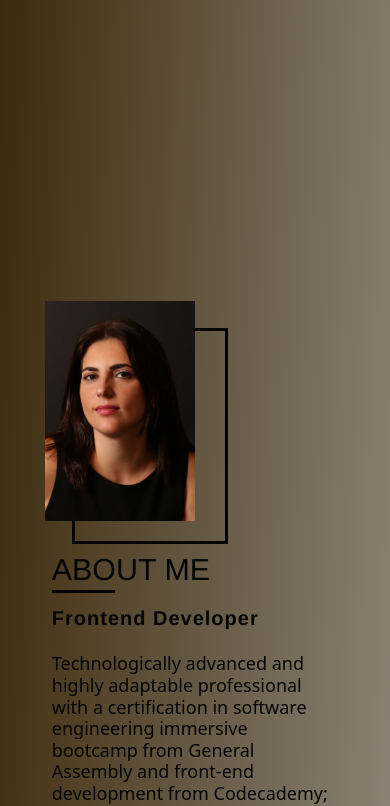
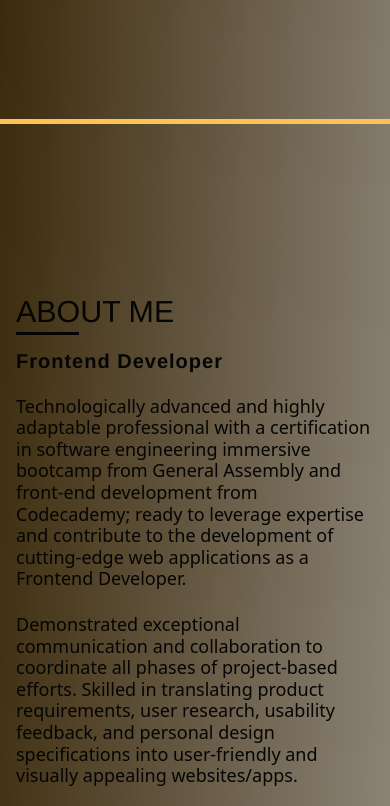
Before and after one commit to LauraTelqiu/My-portfolio, a React (Create React App) app: page / in a window 390 px wide. Shown: the part 720-1526 px from the top of the page. Built offline with nearby package versions, Linux system fonts and the light colour scheme.

Commit message:
media query

```diff
--- a/src/screens/aboutMe/AboutMe.js
+++ b/src/screens/aboutMe/AboutMe.js
@@ -1,6 +1,6 @@
 import React from "react";
 import profile from "../../images/profile.jpg";
-import "./me.css";
+import "./about.css";
 
 function AboutMe() {
 
--- a/src/screens/aboutMe/about.css
+++ b/src/screens/aboutMe/about.css
@@ -1,127 +1,224 @@
-.about__container {
-  padding: 12%;
-  margin: 2%;
-
-
+.aboutMe {
+  display: flex;
+  justify-content: center;
+  align-items: center;
+  justify-content: center;
+  flex-wrap: wrap;
+  padding: 5.5% 0;
+  border-bottom: 5px solid var(--nav-color);
 
 }
 
-.about__container img {
-  width: 9%;
-  height: calc(80% * 0.75);
-  /* 0.75 is the aspect ratio of a 4:3 image */
-  object-fit: contain;
-  border: 3px solid #201815;
-  border-radius: 3px;
-
-  float: left;
-  margin-right: 1rem;
-  margin-top: 4rem;
-  /* add margin to move the image up */
+.about_container {
+  width: 100%;
+  max-width: 1100px;
+  display: flex;
+  flex-direction: column;
+  align-items: center;
+  padding: 0 16px;
 }
 
-.about__text {
-
-  font-family: "Courier New", Courier, monospace;
-  font-size: x-large;
-  color: rgb(250, 238, 216);
-  /* padding: 2%; */
-  text-align: justify;
+.about_contents {
+  display: flex;
+  flex-wrap: wrap;
+  justify-content: center;
+  align-items: center;
+  margin-top: 60px;
+  max-width: 900px;
+  width: 100%;
 }
 
-.about__text h1 {
-  text-align: justify;
+.about_contents .imageSection {
+  position: relative;
+  min-width: 300px;
+  height: 380px;
+  margin-right: 30px;
+  margin-bottom: 30px;
+  z-index: 0;
+  /* Make sure the image is behind the outline */
 }
 
-@media only screen and (max-width: 900px) {
-  .about__container {
-    flex-direction: column;
-    padding: 20% 2%;
-  }
+.imageSection img {
+  width: 100%;
+  height: 100%;
+  object-fit: contain;
+  z-index: 1;
 
-  .about__container img {
-    display: none;
+  /* Bring the image to the front*/
+}
 
-  }
+.imageSection::after {
+  position: absolute;
+  content: "";
+  width: calc(100% - 40px);
+  height: calc(100% - 1px);
+  outline: 3px solid var(--about);
+  top: 20px;
+  left: 40px;
 
-  .about__text {
-    font-size: medium;
-    text-align: left;
-  }
+  z-index: -1;
+  /* Send the outline behind the image */
+}
 
-  .about__text h1 {
-    text-align: left;
+.infoSection {
+  max-width: 35rem;
+  width: 100%;
+  margin-bottom: 30px;
+}
+
+.infoSection h1 {
+  color: var(--about);
+  font-size: 1.9rem;
+  font-family: helvetica;
+  text-transform: uppercase;
+  display: inline-block;
+  margin-bottom: 5px;
+  position: relative;
+}
+
+.infoSection h1::before {
+  content: "";
+  position: absolute;
+  width: 100%;
+  height: 1px;
+  top: 110%;
+  left: 15px;
+  /* background-color: #aaabb0; */
+}
+
+.infoSection h1::after {
+  content: "";
+  position: absolute;
+  width: 40%;
+  height: 3px;
+  top: calc(110% - 1px);
+  left: 0px;
+  background-color: var(--about);
+}
+
+.infoSection h2 {
+  font-family: Helvetica;
+  font-size: 20px;
+  font-weight: 600;
+  color: var(--about);
+  padding: 14px 0px 15px;
+  text-transform: capitalize;
+  letter-spacing: 1px;
+}
+
+.infoSection p {
+  color: var(--about);
+  font-size: 18px;
+  line-height: 1.2;
+  text-align: justify;
+  padding-bottom: 8px;
+}
+
+.personalInfo {
+  display: flex;
+  flex-wrap: wrap;
+  justify-content: space-between;
+  align-items: center;
+  margin-top: 14px;
+  padding-bottom: 10px;
+  border-bottom: 1px solid #555;
+}
+
+.personalInfo div {
+  display: flex;
+  flex-direction: column;
+  margin-right: 10px;
+}
+
+.personalInfo div span {
+  color: #aaabb0;
+  letter-spacing: 1px;
+}
+
+.infoSection button {
+  min-width: 150px;
+  padding: 8px 18px;
+  border: 1px solid var(--about);
+  border-radius: 25px;
+  font-size: 18px;
+  background-color: #2b2b2b;
+  color: #aaabb0;
+  letter-spacing: 1px;
+  transition: all 0.4s;
+  margin-top: 20px;
+}
+
+.infoSection button:hover {
+  color: var(--about);
+  border-color: #aaabb0;
+}
+
+@media screen and (max-width: 768px) {
+  .aboutMe {
+    padding-top: 25% !important;
+    padding-bottom: 30% !important;
   }
 }
 
-/* .about__container {
-  height: 100vh;
-  padding: 4rem 0;
-  display: flex;
-  flex-direction: row;
-  justify-content: center;
-  align-items: center;
-
-
-}
-
-.about__container img {
-  width: 18rem;
-  height: 100%;
-  border-radius: 3px;
-  border: 10px solid #201815;
-  object-fit: cover;
-  object-position: center top;
-  box-shadow: 0 0 20px rgba(0, 0, 0, 0.3);
-  margin-right: 4rem;
-}
-
-.about__text {
-  max-width: 1000px;
-  font-family: "Helvetica Neue", Helvetica, Arial, sans-serif;
-  font-size: 1.4rem;
-  line-height: 1.6;
-  color: rgb(5, 5, 4)
-}
-
-.about__text h1 {
-  font-size: 2rem;
-  font-weight: bold;
-  margin-bottom: 2rem;
-}
-
-.about__text p {
-  margin-bottom: 2rem;
-} */
-
-/*  ---------------- MEDIA QUERIES ----------- */
-
-/* @media only screen and (max-width: 900px) {
-  .about__container {
-
-    height: auto;
-    text-align: center;
-    flex-direction: column;
-    justify-content: center;
-    box-sizing: content-box;
-    padding: 4%;
-
-
-  }
-
-  .about__container img {
-
-    width: 10rem;
-    border-radius: 50%;
+@media screen and (min-height: 1000px) and (max-height: 1368px) {
+  .aboutMe {
+    padding: 57% 5%;
   }
 }
 
-@media only screen and (max-width: 700px) {
-  .about__container {
-    padding-top: 10%;
+@media screen and (max-height: 1368px) {
+  .aboutMe {
+    padding-bottom: 29%;
+    margin-top: 3%;
+  }
+}
+
+@media screen and (max-width: 912px) {
+  .about_contents {
+    flex-direction: column;
   }
 
-  .about__text {
-    max-width: 400px;
+  .about_contents .imageSection {
+    display: none;
+    /* width: 200px;
+    height: 220px; */
   }
-} */
+
+  /* .imageSection img {
+
+    object-fit: contain;
+    width: 180px;
+    height: 220px;
+  } */
+
+  /* .imageSection::after {
+    width: calc(100% - 150px);
+    height: calc(100% - 10px);
+    top: 30px;
+    left: 45px;
+  } */
+
+  .infoSection {
+    max-width: 100%;
+  }
+
+  .personalInfo {
+    flex-direction: column;
+    padding-bottom: 20px;
+    border-bottom: none;
+  }
+
+  .personalInfo div {
+    margin-bottom: 10px;
+  }
+
+  .infoSection p {
+    text-align: start;
+  }
+}
+
+@media screen and (max-width: 450px) {
+  .aboutMe {
+    padding-top: 25%;
+  }
+}
--- a/src/screens/aboutMe/me.css
+++ /dev/null
@@ -1,199 +0,0 @@
-.aboutMe {
-  display: flex;
-  justify-content: center;
-  align-items: center;
-  justify-content: center;
-  flex-wrap: wrap;
-  padding: 50px 0;
-}
-
-.about_container {
-  width: 100%;
-  max-width: 1100px;
-  display: flex;
-  flex-direction: column;
-  align-items: center;
-  padding: 0 16px;
-}
-
-.about_contents {
-  display: flex;
-  flex-wrap: wrap;
-  justify-content: center;
-  align-items: center;
-  margin-top: 60px;
-  max-width: 900px;
-  width: 100%;
-}
-
-.about_contents .imageSection {
-  position: relative;
-  min-width: 300px;
-  height: 380px;
-  margin-right: 30px;
-  margin-bottom: 30px;
-  z-index: 0;
-  /* Make sure the image is behind the outline */
-}
-
-.imageSection img {
-  width: 100%;
-  height: 100%;
-  object-fit: contain;
-  z-index: 1;
-  /* Bring the image to the front */
-}
-
-.imageSection::after {
-  position: absolute;
-  content: "";
-  width: calc(100% - 40px);
-  height: calc(100% - 1px);
-  outline: 3px solid var(--about);
-  top: 20px;
-  left: 40px;
-
-  z-index: -1;
-  /* Send the outline behind the image */
-}
-
-.infoSection {
-  max-width: 35rem;
-  width: 100%;
-  margin-bottom: 30px;
-}
-
-.infoSection h1 {
-  color: var(--about);
-  font-size: 1.9rem;
-  font-family: helvetica;
-  text-transform: uppercase;
-  display: inline-block;
-  margin-bottom: 5px;
-  position: relative;
-}
-
-.infoSection h1::before {
-  content: "";
-  position: absolute;
-  width: 100%;
-  height: 1px;
-  top: 110%;
-  left: 15px;
-  /* background-color: #aaabb0; */
-}
-
-.infoSection h1::after {
-  content: "";
-  position: absolute;
-  width: 40%;
-  height: 3px;
-  top: calc(110% - 1px);
-  left: 0px;
-  background-color: var(--about);
-}
-
-.infoSection h2 {
-  font-family: Helvetica;
-  font-size: 20px;
-  font-weight: 600;
-  color: var(--about);
-  padding: 14px 0px 15px;
-  text-transform: capitalize;
-  letter-spacing: 1px;
-}
-
-.infoSection p {
-  color: var(--about);
-  font-size: 18px;
-  line-height: 1.2;
-  text-align: justify;
-  padding-bottom: 8px;
-}
-
-.personalInfo {
-  display: flex;
-  flex-wrap: wrap;
-  justify-content: space-between;
-  align-items: center;
-  margin-top: 14px;
-  padding-bottom: 10px;
-  border-bottom: 1px solid #555;
-}
-
-.personalInfo div {
-  display: flex;
-  flex-direction: column;
-  margin-right: 10px;
-}
-
-.personalInfo div span {
-  color: #aaabb0;
-  letter-spacing: 1px;
-}
-
-.infoSection button {
-  min-width: 150px;
-  padding: 8px 18px;
-  border: 1px solid var(--about);
-  border-radius: 25px;
-  font-size: 18px;
-  background-color: #2b2b2b;
-  color: #aaabb0;
-  letter-spacing: 1px;
-  transition: all 0.4s;
-  margin-top: 20px;
-}
-
-.infoSection button:hover {
-  color: var(--about);
-  border-color: #aaabb0;
-}
-
-@media screen and (max-width: 900px) {
-  .aboutMe {
-    padding-top: 30%;
-  }
-
-  .about_contents {
-    flex-direction: column;
-  }
-
-  .about_contents .imageSection {
-    width: 200px;
-    height: 220px;
-
-  }
-
-  .imageSection img {
-    object-fit: contain;
-    width: 180px;
-    height: 220px;
-  }
-
-  .imageSection::after {
-    width: calc(100% - 150px);
-    height: calc(100% - 10px);
-    top: 30px;
-    left: 45px;
-  }
-
-  .infoSection {
-    max-width: 80%;
-  }
-
-  .personalInfo {
-    flex-direction: column;
-    padding-bottom: 20px;
-    border-bottom: none;
-  }
-
-  .personalInfo div {
-    margin-bottom: 10px;
-  }
-
-  .infoSection p {
-    text-align: start;
-  }
-
-}
--- a/src/screens/header/header.css
+++ b/src/screens/header/header.css
@@ -27,6 +27,7 @@
   text-align: center;
   background-color: var(--background-color);
   padding-top: 10%;
+  border-bottom: 5px solid var(--nav-color);
 }
 
 .about h2 {
--- a/src/screens/navigationBar/navigation.css
+++ b/src/screens/navigationBar/navigation.css
@@ -8,12 +8,12 @@
 
 .nav-link {
   background-color: var(--nav-color);
-  transition: background-color 0.3s ease;
+  transition: all 0.3s ease;
 }
 
 .nav-link:hover {
   background-color: #f2d4a6;
-  transition: background-color 0.3s ease;
+  transition: all 0.3s ease;
 }
 
 /* .navbar-light .navbar-brand {
--- a/src/screens/portfolio/portfolio.css
+++ b/src/screens/portfolio/portfolio.css
@@ -9,6 +9,7 @@
   margin: 0 auto;
   padding-top: 3%;
   border-radius: solid 1px rgb(5, 5, 4);
+
 }
 
 .portfolio__image {
@@ -90,7 +91,7 @@
 }
 
 @media only screen and (max-width: 768px) {
-  .portfolio__main__container {}
+
 
   #portfolio__card__container {
     width: 100%;
--- a/src/screens/technologies/Technologies.jsx
+++ b/src/screens/technologies/Technologies.jsx
@@ -7,7 +7,7 @@ function Technologies() {
   return (
     <div className="technologies__container" id="technologies">
       <div>
-        <h1 style={{ textAlign: 'center', padding: "2%" }}>SOME OF TECHNOLOGIES I USE</h1>
+        <h1 className="tech-header" style={{ textAlign: 'center' }}>SOME OF TECHNOLOGIES I USE</h1>
       </div>
       <div className="tech__cards__container">
         {techs.map((e, idx) => {
```
Also changed, not shown: src/screens/aboutMe/aboutMe.css (deleted, +0 -64 lines), src/screens/technologies/technologies.css (+18 -1 lines).
